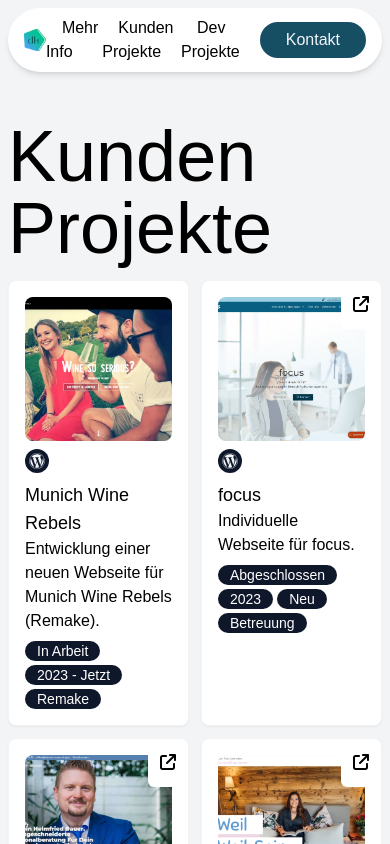
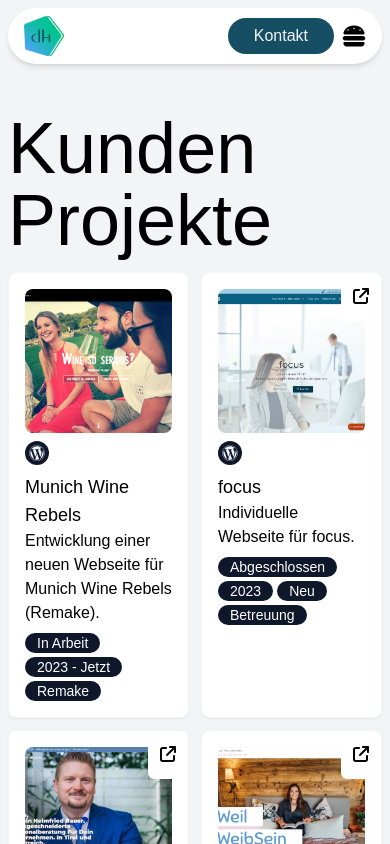
Before and after one commit to dackJaniel/danielhilmer, a Next.js app: page /projekte/kunden in a window 390 px wide. Shown: the top 844 px of the page. Built offline with nearby package versions, Linux system fonts and the light colour scheme.

Commit message:
chore: Update RoundedIcon tooltip position and size

```diff
--- a/src/_components/Icons/RoundedIcon.tsx
+++ b/src/_components/Icons/RoundedIcon.tsx
@@ -35,14 +35,14 @@
         className="rounded-full bg-slate-900"
         data-tooltip-id={`${id}`}
         data-tooltip-content={`${tooltip}`}
-        data-tooltip-place="top">
+        data-tooltip-place="bottom">
         <FontAwesomeIcon
           className={`text-slate-100 flex justify-center items-center cursor-pointer ${
             size === "sm"
               ? "w-4 h-4 p-1"
               : size === "md"
-              ? "w-8 h-8 p-2"
-              : "w-14 h-14 p-2"
+              ? "w-6 h-6 p-2"
+              : "w-10 h-10 p-2"
           }`}
           icon={icon}
         />
--- a/src/_components/Nav.tsx
+++ b/src/_components/Nav.tsx
@@ -1,7 +1,17 @@
+"use client";
+
 import Image from "next/image";
 import Link from "next/link";
 import React from "react";
 import ButtonLink from "./ButtonLink";
+import { faHamburger } from "@fortawesome/free-solid-svg-icons";
+import { FontAwesomeIcon } from "@fortawesome/react-fontawesome";
+
+function toggleMenu() {
+  console.log("toggleMenu");
+  const menu = document.querySelector("#menu");
+  menu && menu.classList.toggle("hidden");
+}
 
 const Nav = () => {
   return (
@@ -10,10 +20,21 @@
         <Link href="/">
           <Image src="/images/logo_durch.png" alt="" width={40} height={40} />
         </Link>
-        <ul className="flex items-center gap-1">
+        <div className="md:hidden flex items-center gap-2">
+          <ButtonLink href="/kontakt" name="Kontakt" type="primary" />
+          <FontAwesomeIcon
+            icon={faHamburger}
+            className=" text-2xl cursor-pointer hover:text-gray-700 transition-colors"
+            onClick={toggleMenu}
+          />
+        </div>
+        <div
+          id="menu"
+          className="flex hidden md:block absolute md:relative right-2 md:right-0 top-20 md:top-0 w-fit md:w-auto h-fit md:h-auto bg-white justify-center items-center px-4 md:px-0 py-8 md:py-0 rounded-2xl shadow-md md:shadow-none">
+          <ul className="md:flex items-center gap-1">
             <li>
               <Link
-              className="px-4 py-2 hover:bg-cyan-900 hover:text-slate-100 transition-colors rounded-full"
+                className="block px-4 py-1 md:hover:bg-cyan-900 hover:underline md:hover:no-underline md:hover:text-slate-100 transition-colors rounded-full "
                 href="https://danielhilmer.de/"
                 target="_black">
                 Mehr Info
@@ -21,22 +42,23 @@
             </li>
             <li>
               <Link
-              className="px-4 py-2 hover:bg-cyan-900 hover:text-slate-100 transition-colors rounded-full"
+                className="block px-4 py-1 md:hover:bg-cyan-900 hover:underline md:hover:no-underline md:hover:text-slate-100 transition-colors rounded-full"
                 href="/projekte/kunden">
                 Kunden Projekte
               </Link>
             </li>
             <li>
               <Link
-              className="px-4 py-2 hover:bg-cyan-900 hover:text-slate-100 transition-colors rounded-full"
+                className="block px-4 py-1 md:hover:bg-cyan-900 hover:underline md:hover:no-underline md:hover:text-slate-100 transition-colors rounded-full"
                 href="/projekte/dev">
                 Dev Projekte
               </Link>
             </li>
-          <li>
+            <li className="hidden md:block">
               <ButtonLink href="/kontakt" name="Kontakt" type="primary" />
             </li>
           </ul>
+        </div>
       </div>
     </nav>
   );
```
Lines whose indentation alone changed are shown as unchanged.
